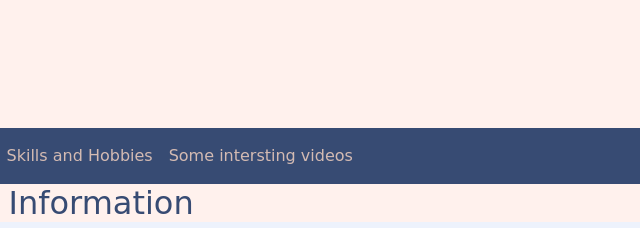
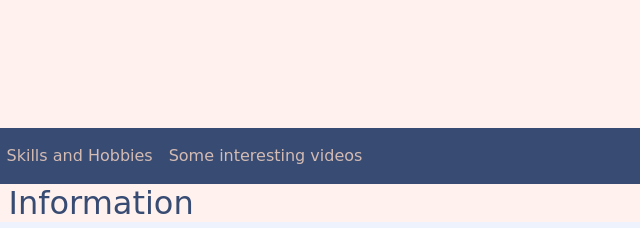
Before and after one commit to VioletaLunaR/web_personal, a plain HTML site: page Página_Personal/index.html in a window 1280 px wide. Shown: the top 228 px of the page, 612-1252 px from the left. Drawn offline with nearby package versions, Linux system fonts and the light colour scheme.

Commit message:
Fixed a typo

```diff
--- a/Página_Personal/index.html
+++ b/Página_Personal/index.html
@@ -45,7 +45,7 @@
         <a class="nav-link" href="#Skills and Hobbies">Skills and Hobbies<span class="sr-only">(current)</span></a>
       </li>
       <li class="nav-item active">
-        <a class="nav-link" href="#Some intersting video">Some intersting videos<span
+        <a class="nav-link" href="#Some intersting video">Some interesting videos<span
             class="sr-only">(current)</span></a>
       </li>
     </ul>
```
